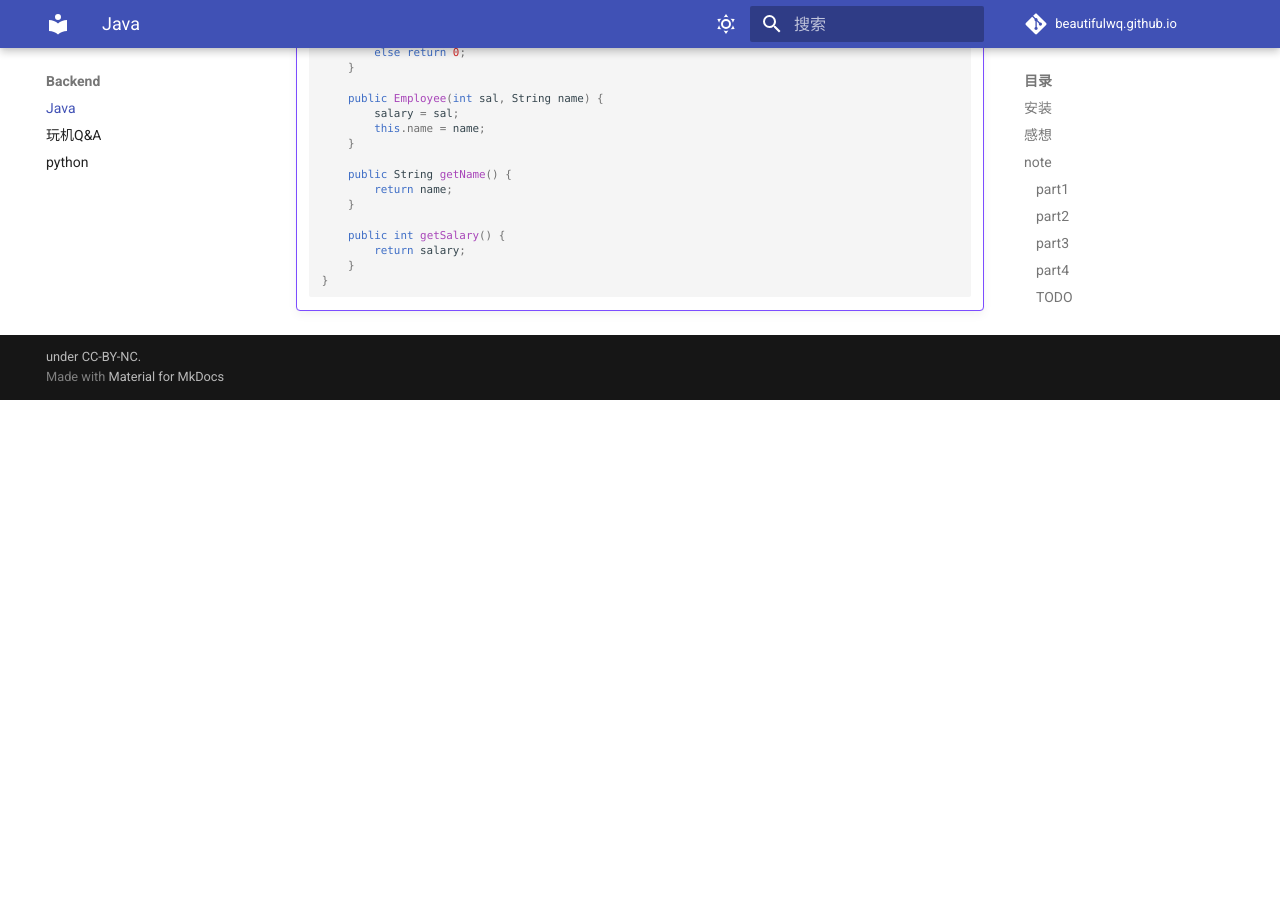
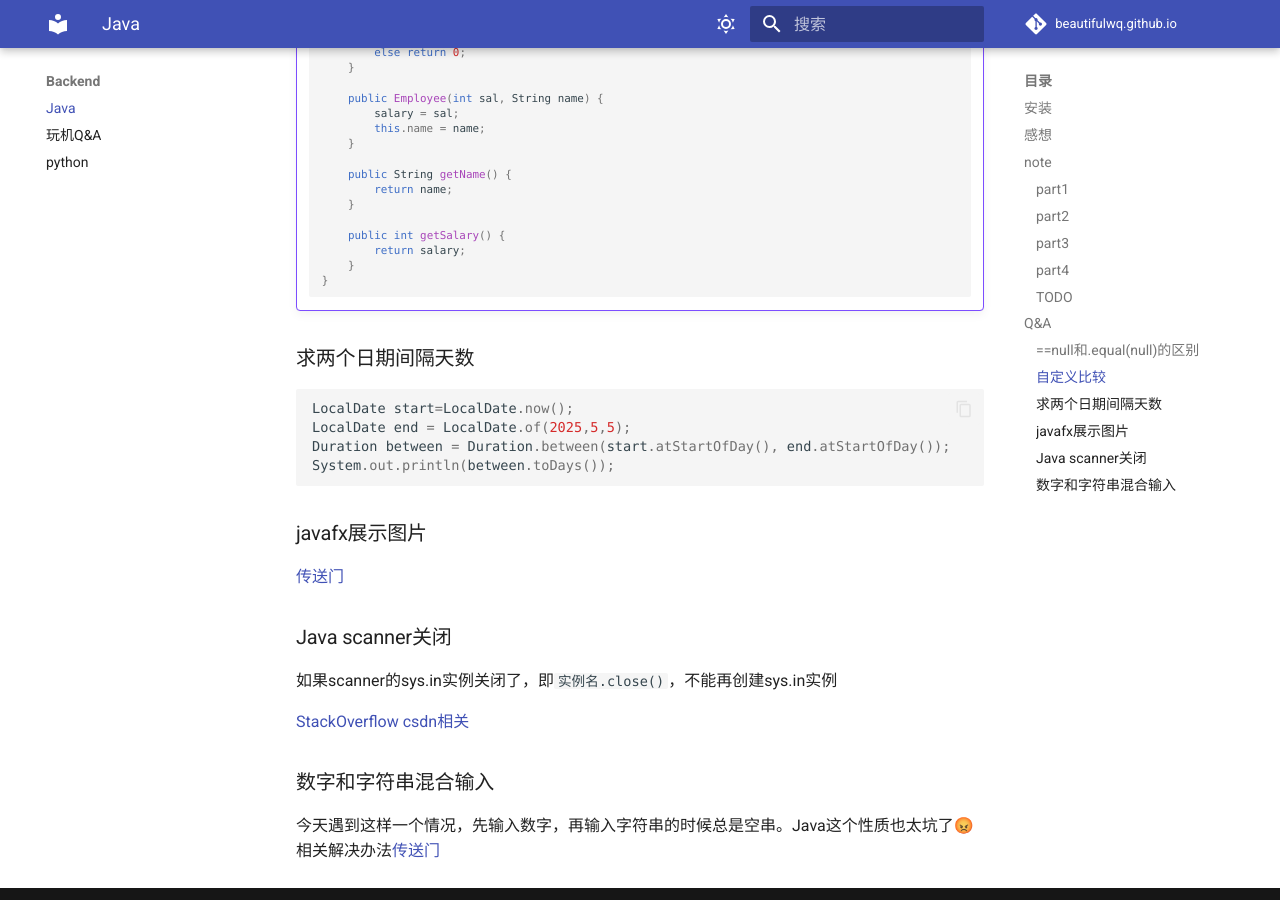
Before and after one commit to edwardwq301/wqtech, an MkDocs documentation site: the page built from docs/backend/Java.md, in a window 1280 px wide and 900 px high, scrolled down 3686 px. Built offline with MkDocs 1.6.1 and Material for MkDocs 9.7.7, drawn with Linux system fonts in a browser that asks for light colours; nearby versions of some CDN libraries; some web fonts are replaced; library files that are not in the unit come from our copies; comment, search, counter and statistics services are not loaded; before the commit the page ends 4086 px from its top, so only the background shows below that.

Commit message:
数字和字符串混合输入

````diff
--- a/docs/backend/Java.md
+++ b/docs/backend/Java.md
@@ -335,3 +335,26 @@
         }
     }
     ```
+
+### 求两个日期间隔天数
+
+```java
+LocalDate start=LocalDate.now();
+LocalDate end = LocalDate.of(2025,5,5);
+Duration between = Duration.between(start.atStartOfDay(), end.atStartOfDay());
+System.out.println(between.toDays());
+```
+
+### javafx展示图片
+
+[传送门](https://www.tutorialspoint.com/how-to-display-an-image-in-javafx)
+
+### Java scanner关闭
+如果scanner的sys.in实例关闭了，即`实例名.close()`，不能再创建sys.in实例
+
+[StackOverflow](https://stackoverflow.com/questions/58244954/why-cant-i-just-create-another-scanner-object-after-using-scanner-close)
+[csdn相关](https://blog.csdn.net/Monkey_Long_/article/details/105409842)
+
+### 数字和字符串混合输入
+今天遇到这样一个情况，先输入数字，再输入字符串的时候总是空串。Java这个性质也太坑了😡
+相关解决办法[传送门](https://blog.csdn.net/yuekangwei/article/details/108568494)
````
